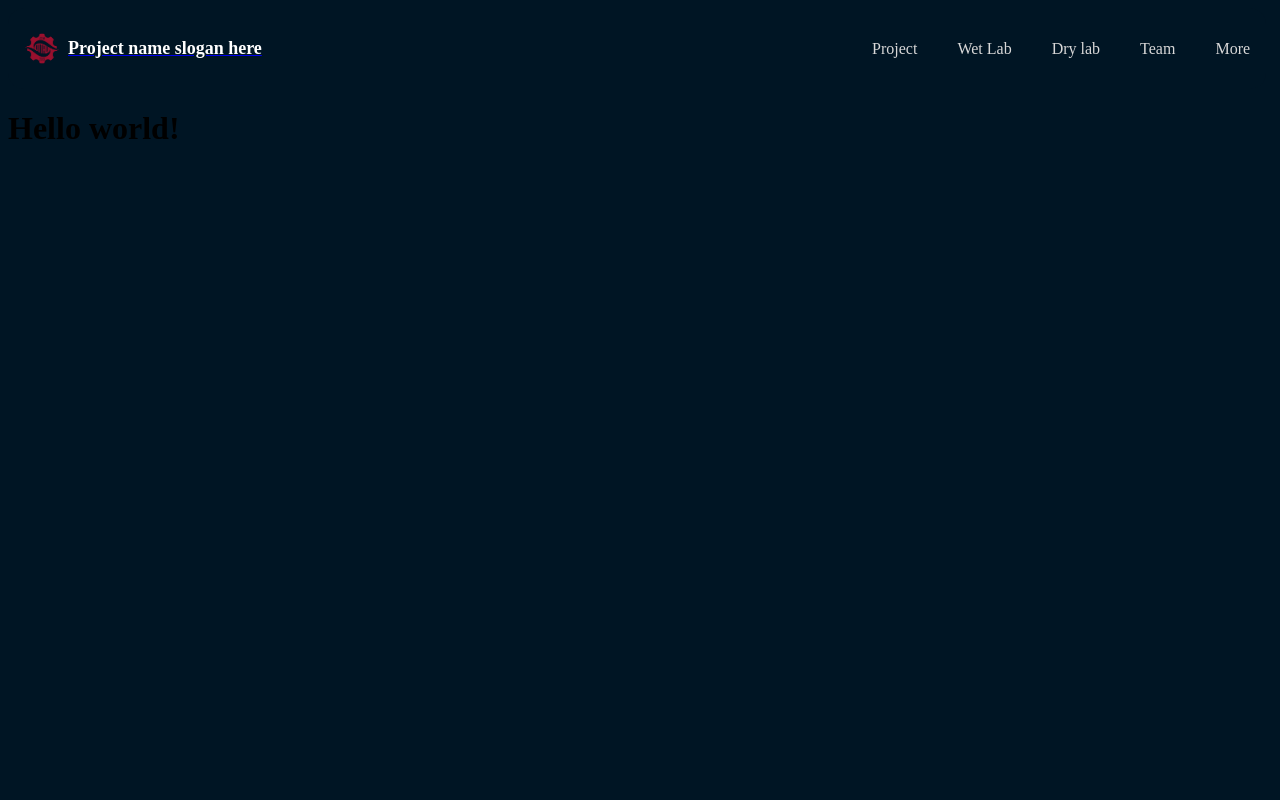
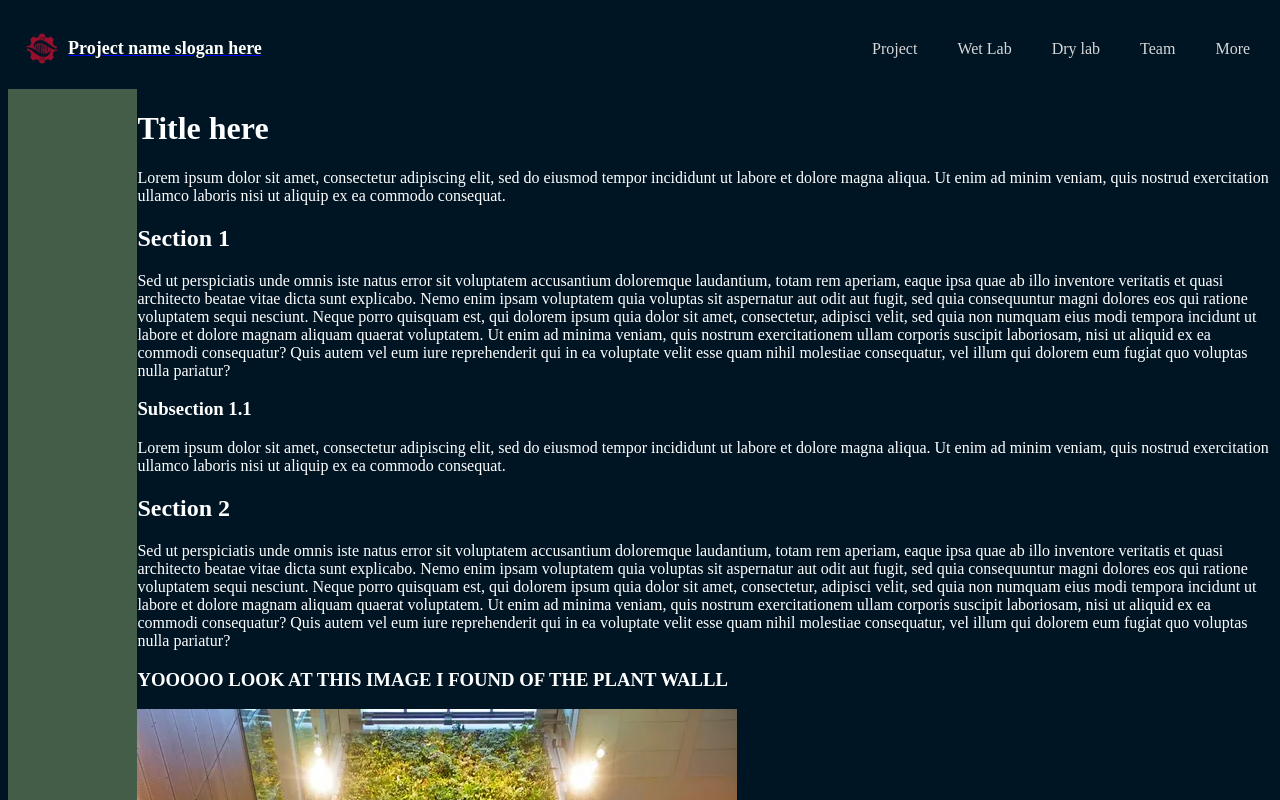
Before and after one commit to Lune3x3/uOttawa-iGEM-2024, a React (Create React App) app: page /hardware in a window 1280 px wide. Shown: the top 800 px of the page. Built offline with nearby package versions, Linux system fonts and the light colour scheme.

Commit message:
some errors implementing chapters, fix soon

```diff
--- a/package.json
+++ b/package.json
@@ -13,6 +13,7 @@
     "maath": "^0.10.4",
     "react": "^18.2.0",
     "react-dom": "^18.2.0",
+    "react-markdown": "^9.0.1",
     "react-router-dom": "^6.18.0",
     "react-scripts": "5.0.1",
     "react-tilt": "^1.0.2",
--- a/src/Pages/DryLab/Hardware/Hardware.js
+++ b/src/Pages/DryLab/Hardware/Hardware.js
@@ -1,7 +1,78 @@
+import { useState, useEffect, ReactDOM, Children, useRef  } from 'react';
+
+import Markdown from 'react-markdown';
+import './Template.css';
+import file from './Template.md';
+
 export const Hardware = () => {
+    const [markdown, setMarkdown] = useState("");
+
+    useEffect(() => {
+        fetch(file)
+            .then((res) => res.text())
+            .then((text) => setMarkdown(text));
+    }, []);
+
+    let nextId = 0;
+
+    let content =
+    <Markdown components={{h2: CustomH2, h3: CustomH3}}>
+        {markdown}
+    </Markdown>;
+
+    function CustomH2(props) {
+        var children = Children.toArray(props.children);
+        var text = children.toString();
+        var slug = text.toLowerCase().replace(/\W/g, '-');
+
+        nextId = nextId + 1;
+
+        return (
+            <h2 id={nextId} className={slug}>
+                {props.children}
+            </h2>
+        )
+    }
+
+    function CustomH3(props) {
+        var children = Children.toArray(props.children);
+        var text = children.toString();
+        var slug = text.toLowerCase().replace(/\W/g, '-');
+
+        nextId = nextId + 1;
+
+        return (
+            <h3 id={nextId} className={slug}>
+                {props.children}
+            </h3>
+        )
+    }
+
+    let ids = Array.from(document.getElementsByTagName("*"));
+    let tags = [];
+    console.log(tags);
+
+    ids.forEach(element => {
+        if(element.id != "" && element.id != "root"){
+            tags.push(element);
+        }
+    });
+
+    function clickHandle(id) {
+        document.getElementById(id).scrollIntoView({ behavior: "smooth"});
+    }
+
     return (
-        <h1>
-            Hello world!
-        </h1>
+        <div className='container'>
+            <div className='menuBar'>
+                {tags.map(element =>
+                    <li key={element.id} onClick={() => clickHandle(element.id)}>{element.className}</li>
+                )}
+            </div>
+
+            <div className='content'>
+                {content}
+            </div>
+        </div>
     )
 }
--- /dev/null
+++ b/src/Pages/DryLab/Hardware/Template.css
@@ -0,0 +1,45 @@
+@import '../../../Assets/Main.css';
+
+h1 {
+    color: var(--text);
+}
+
+h2 {
+    color: var(--text);
+}
+
+h3 {
+    color: var(--text);
+}
+
+p{
+    color: var(--text);
+}
+
+li{
+    color: var(--text);
+    margin: 1.5rem 0.5rem 1.5rem 0.05rem;
+}
+
+li:hover{
+    font-weight: bold;
+    cursor: pointer;
+}
+
+.container {
+    display: flex;
+    flex-direction: row;
+    align-items: stretch;
+}
+
+.menuBar {
+    background-color: var(--primary);
+    position: sticky;
+
+    height: 90vh;
+    width: 50vw;
+
+    display: flex;
+    flex-direction: column;
+    align-items: flex-start;
+}
--- /dev/null
+++ b/src/Pages/DryLab/Hardware/Template.md
@@ -0,0 +1,23 @@
+# Title here
+
+Lorem ipsum dolor sit amet, consectetur adipiscing elit, sed do eiusmod tempor incididunt ut labore et dolore magna aliqua. Ut enim ad minim veniam, quis nostrud exercitation ullamco laboris nisi ut aliquip ex ea commodo consequat.
+
+## Section 1
+
+Sed ut perspiciatis unde omnis iste natus error sit voluptatem accusantium doloremque laudantium, totam rem aperiam, eaque ipsa quae ab illo inventore veritatis et quasi architecto beatae vitae dicta sunt explicabo. Nemo enim ipsam voluptatem quia voluptas sit aspernatur aut odit aut fugit, sed quia consequuntur magni dolores eos qui ratione voluptatem sequi nesciunt. Neque porro quisquam est, qui dolorem ipsum quia dolor sit amet, consectetur, adipisci velit, sed quia non numquam eius modi tempora incidunt ut labore et dolore magnam aliquam quaerat voluptatem. Ut enim ad minima veniam, quis nostrum exercitationem ullam corporis suscipit laboriosam, nisi ut aliquid ex ea commodi consequatur? Quis autem vel eum iure reprehenderit qui in ea voluptate velit esse quam nihil molestiae consequatur, vel illum qui dolorem eum fugiat quo voluptas nulla pariatur?
+
+### Subsection 1.1
+
+Lorem ipsum dolor sit amet, consectetur adipiscing elit, sed do eiusmod tempor incididunt ut labore et dolore magna aliqua. Ut enim ad minim veniam, quis nostrud exercitation ullamco laboris nisi ut aliquip ex ea commodo consequat.
+
+## Section 2
+
+Sed ut perspiciatis unde omnis iste natus error sit voluptatem accusantium doloremque laudantium, totam rem aperiam, eaque ipsa quae ab illo inventore veritatis et quasi architecto beatae vitae dicta sunt explicabo. Nemo enim ipsam voluptatem quia voluptas sit aspernatur aut odit aut fugit, sed quia consequuntur magni dolores eos qui ratione voluptatem sequi nesciunt. Neque porro quisquam est, qui dolorem ipsum quia dolor sit amet, consectetur, adipisci velit, sed quia non numquam eius modi tempora incidunt ut labore et dolore magnam aliquam quaerat voluptatem. Ut enim ad minima veniam, quis nostrum exercitationem ullam corporis suscipit laboriosam, nisi ut aliquid ex ea commodi consequatur? Quis autem vel eum iure reprehenderit qui in ea voluptate velit esse quam nihil molestiae consequatur, vel illum qui dolorem eum fugiat quo voluptas nulla pariatur?
+
+### YOOOOO LOOK AT THIS IMAGE I FOUND OF THE PLANT WALLL
+
+![Image text](/plantWall.jpg)
+
+## Remember that all images MUST be placed in the public directory for this to work
+
+Lorem ipsum dolor sit amet, consectetur adipiscing elit, sed do eiusmod tempor incididunt ut labore et dolore magna aliqua. Ut enim ad minim veniam, quis nostrud exercitation ullamco laboris nisi ut aliquip ex ea commodo consequat.
--- a/src/Pages/Home.css
+++ b/src/Pages/Home.css
@@ -1,7 +1,7 @@
 @import "../Assets/Main.css";
 
 .homeHero {
-    background-image: url('../Assets/plantWall.jpg');
+    background-image: url('/public/plantWall.jpg');
     width: 97%;
     height: 120vh;
     display: flex;
--- a/src/Pages/Home.js
+++ b/src/Pages/Home.js
@@ -33,7 +33,7 @@ export const Home = () => {
             </section>
 
             <div className="frosted">
-                    <h3 className="text"> The underlying problem this project addresses goes here </h3>
+                <h3 className="text"> The underlying problem this project addresses goes here </h3>
             </div>
 
             <div className="homeRoot">
```
Also changed, not shown: public/plantWall.jpg (renamed from src/Assets/plantWall.jpg), 1 other file (tests, documents, lock files or other folders).
